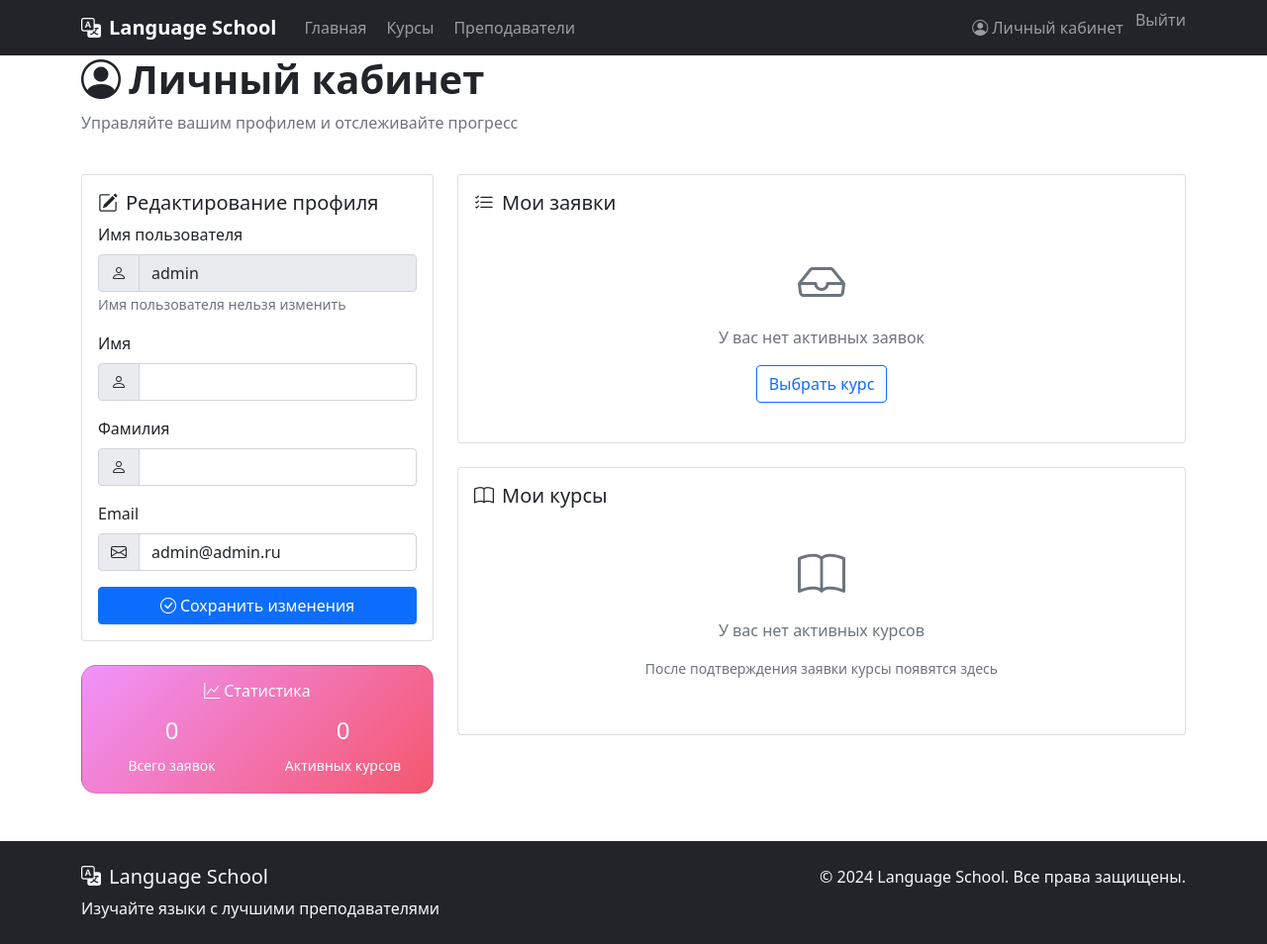
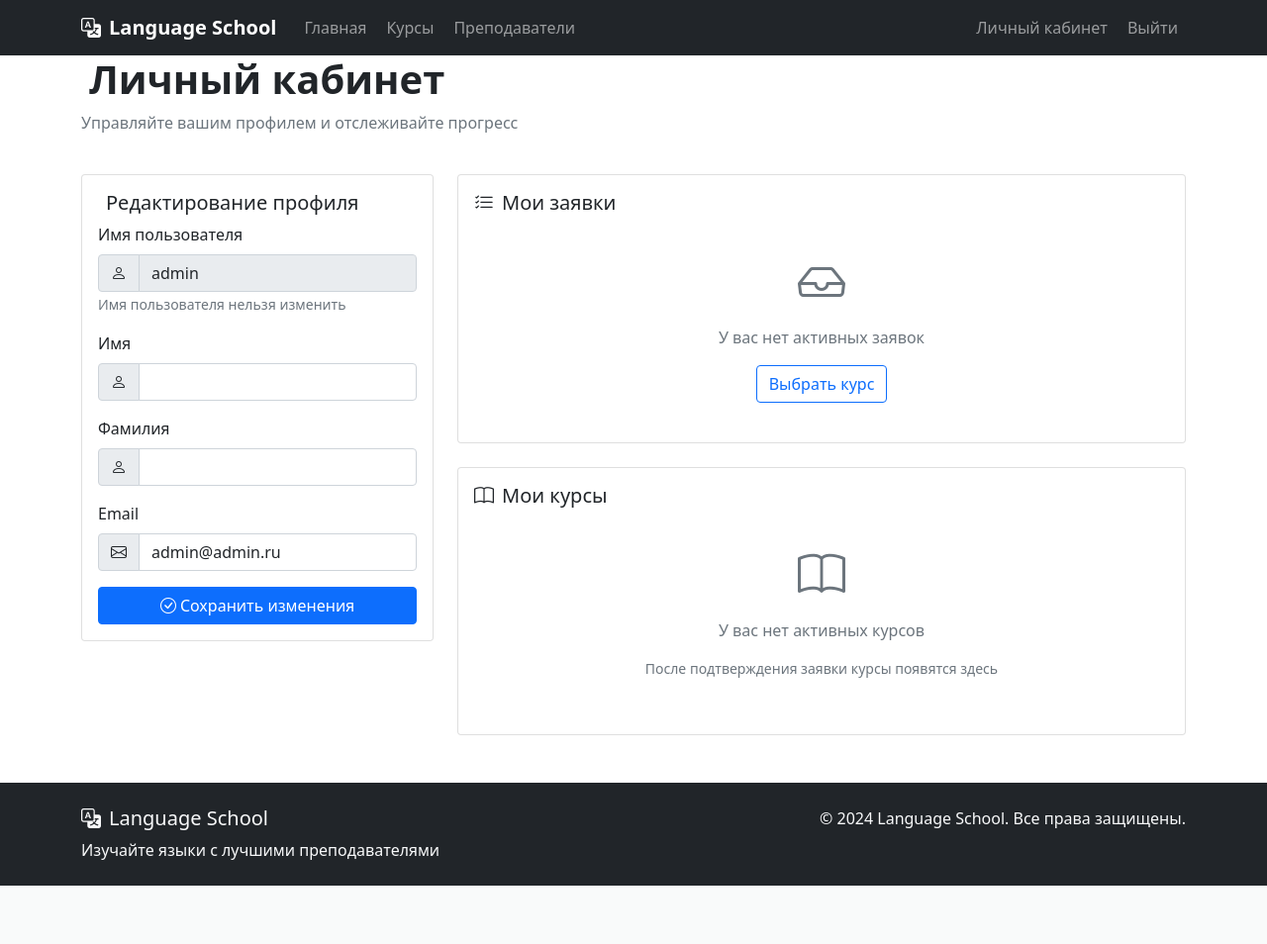
Before and after one commit to Adelya-yep/School, a Django app: page /profile/ in a window 1280 px wide. Shown: the whole page at 99% size. After the commit the page ends 895 px from the top, so only its background shows below. Run offline with Django 5.2, Linux system fonts and the light colour scheme; a user stored in the database is signed in; data comes from the database, SQL or seed files in the repository; both versions use the stored data as it was after the commit.

Commit message:
Доработки

```diff
--- a/language_school/school/templates/school/base.html
+++ b/language_school/school/templates/school/base.html
@@ -46,6 +46,15 @@
             color: white;
             border-radius: 15px;
         }
+        .logout-btn {
+            background: none;
+            border: none;
+            color: rgba(255,255,255,.55) !important;
+            padding: 0.5rem 0;
+        }
+        .logout-btn:hover {
+            color: rgba(255,255,255,.75) !important;
+        }
     </style>
 </head>
 <body>
@@ -79,13 +88,13 @@
                     {% if user.is_authenticated %}
                         <li class="nav-item">
                             <a class="nav-link" href="{% url 'profile' %}">
-                                <i class="bi bi-person-circle me-1"></i>Личный кабинет
+                                <i class="bi me-1"></i>Личный кабинет
                             </a>
                         </li>
                         <li class="nav-item">
                             <form method="post" action="{% url 'logout' %}" class="d-inline">
                                 {% csrf_token %}
-                                <button type="submit" class="nav-link btn btn-link border-0 p-0" style="background: none; color: rgba(255,255,255,.55);">
+                                <button type="submit" class="nav-link logout-btn">
                                     <i class="bi me-1"></i>Выйти
                                 </button>
                             </form>
@@ -93,12 +102,12 @@
                     {% else %}
                         <li class="nav-item">
                             <a class="nav-link" href="{% url 'login' %}">
-                                <i class="bi me-1"></i>Войти
+                                <i class="bi bi-box-arrow-in-right me-1"></i>Войти
                             </a>
                         </li>
                         <li class="nav-item">
                             <a class="nav-link" href="{% url 'register' %}">
-                                <i class="bi me-1"></i>Регистрация
+                                <i class="bi bi-person-plus me-1"></i>Регистрация
                             </a>
                         </li>
                     {% endif %}
@@ -126,5 +135,6 @@
         </div>
     </footer>
 
+    <script src="https://cdn.jsdelivr.net/npm/bootstrap@5.1.3/dist/js/bootstrap.bundle.min.js"></script>
 </body>
 </html>
--- a/language_school/school/templates/school/profile.html
+++ b/language_school/school/templates/school/profile.html
@@ -2,24 +2,21 @@
 
 {% block content %}
 <div class="container">
-    <!-- Заголовок -->
     <div class="row mb-4">
         <div class="col">
             <h1 class="fw-bold">
-                <i class="bi bi-person-circle me-2"></i>Личный кабинет
+                <i class="bi me-2"></i>Личный кабинет
             </h1>
             <p class="text-muted">Управляйте вашим профилем и отслеживайте прогресс</p>
         </div>
     </div>
 
     <div class="row">
-        <!-- Левая колонка - профиль -->
         <div class="col-lg-4">
-            <!-- Карточка профиля -->
             <div class="card mb-4">
                 <div class="card-body">
                     <h5 class="card-title">
-                        <i class="bi bi-pencil-square me-2"></i>Редактирование профиля
+                        <i class="bi me-2"></i>Редактирование профиля
                     </h5>
 
                     <form method="post">
@@ -64,30 +61,9 @@
                     </form>
                 </div>
             </div>
-
-            <!-- Статистика -->
-            <div class="card profile-stats">
-                <div class="card-body text-center text-white">
-                    <h6 class="card-title mb-3">
-                        <i class="bi bi-graph-up me-1"></i>Статистика
-                    </h6>
-                    <div class="row">
-                        <div class="col-6">
-                            <h4>{{ enrollments.count }}</h4>
-                            <small>Всего заявок</small>
-                        </div>
-                        <div class="col-6">
-                            <h4>{{ approved_courses.count }}</h4>
-                            <small>Активных курсов</small>
-                        </div>
-                    </div>
-                </div>
-            </div>
         </div>
 
-        <!-- Правая колонка - заявки и курсы -->
         <div class="col-lg-8">
-            <!-- Мои заявки -->
             <div class="card mb-4">
                 <div class="card-body">
                     <h5 class="card-title">
```
Also changed, not shown: language_school/school/templates/school/course_detail.html (+1 -7 lines), language_school/school/templates/school/teacher_list.html (+1 -13 lines), language_school/db.sqlite3.
